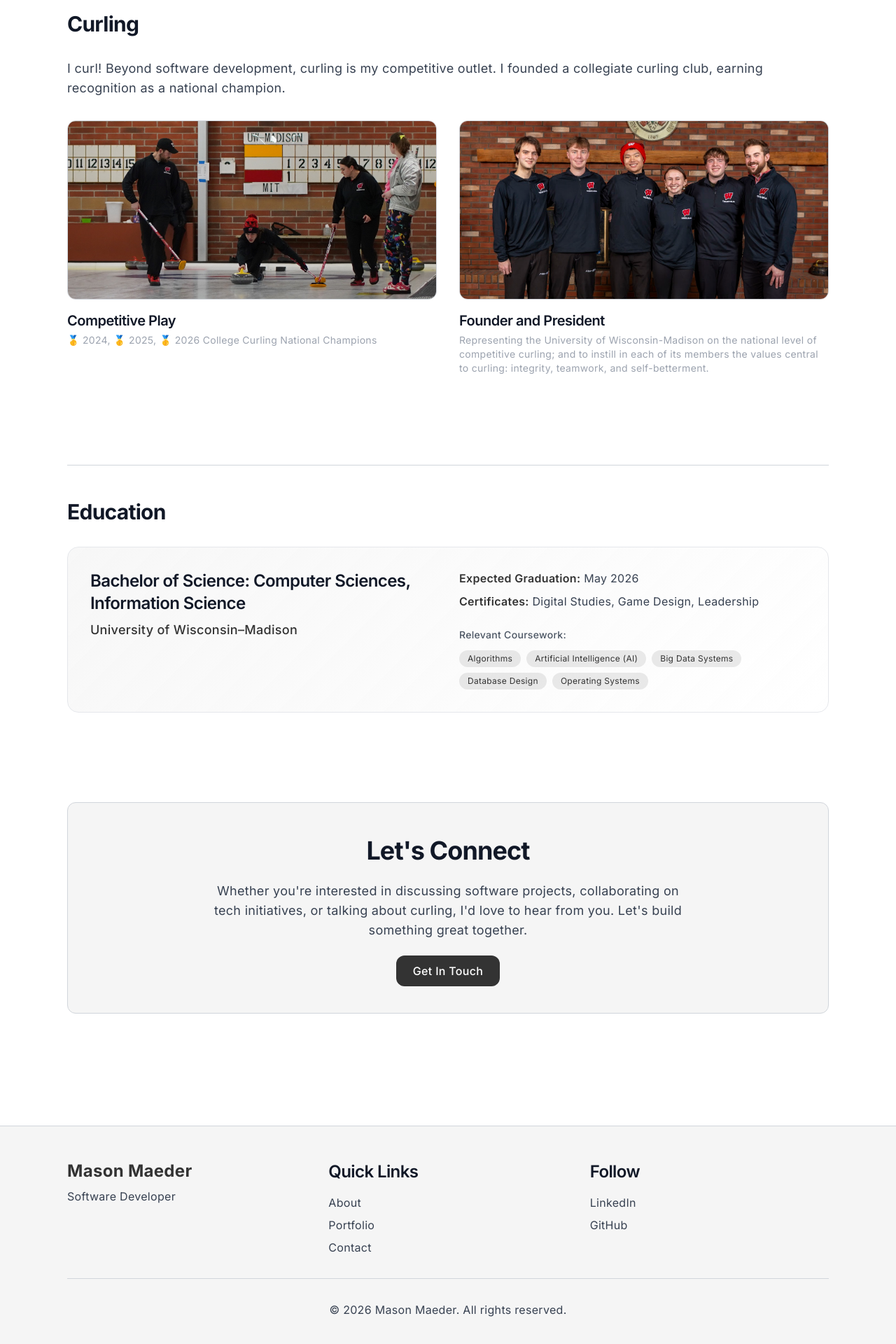
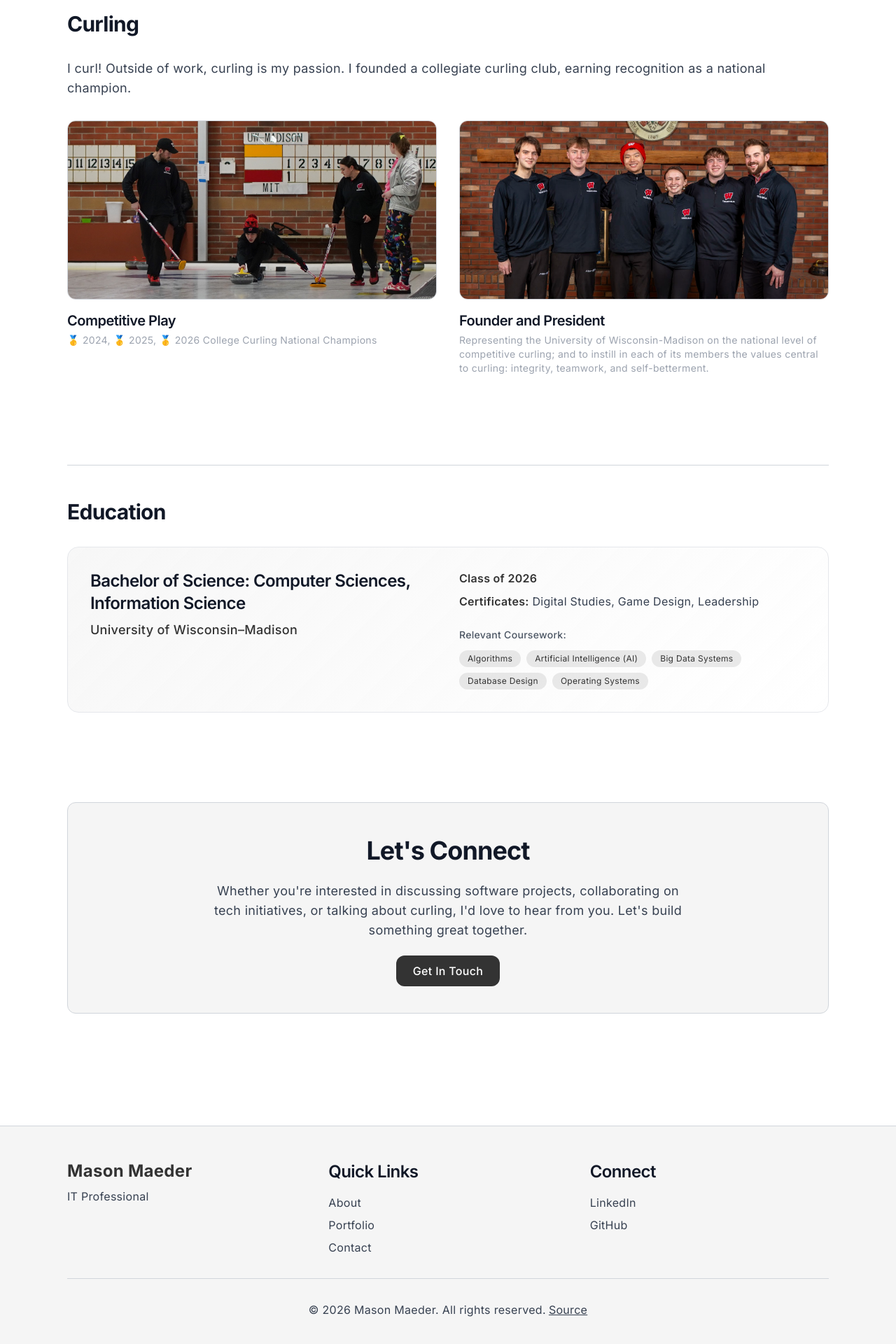
Before and after one commit to masonmaeder/masonmaeder.com, a Next.js app: page /about in a window 1280 px wide. Shown: the part 748-2668 px from the top of the page at 70% size. Built offline with nearby package versions, Linux system fonts and the light colour scheme.

Commit message:
Update terminology and links for post-grad. Add source

```diff
--- a/app/layout.tsx
+++ b/app/layout.tsx
@@ -6,9 +6,9 @@ import Footer from "@/components/Footer";
 export const metadata: Metadata = {
   title: "Mason Maeder",
   description:
-    "Software Developer",
+    "IT Professional",
   keywords: [
-    "software developer",
+    "it professional",
     "Mason Maeder",
   ],
   viewport: "width=device-width, initial-scale=1",
--- a/app/page.tsx
+++ b/app/page.tsx
@@ -47,7 +47,7 @@ export default function Home() {
               Software Engineer
             </p> */}
             <p className="text-lg text-gray-600 mb-8 leading-relaxed">
-              Senior Computer Science and Information Science student at UW-Madison seeking a full-time Software Engineer or Systems Programmer role upon graduation in May 2026.
+              I'm an IT Professional with a BS in Computer and Information Sciences from UW-Madison. I have experience spanning health informatics application development, enterprise mainframe systems, and automated data pipelines.
             </p>
 
             {/* CTA Buttons */}
--- a/components/AboutContent.tsx
+++ b/components/AboutContent.tsx
@@ -17,10 +17,10 @@ export default function AboutContent() {
       >
         <div className="order-2 md:order-1">
           <h2 className="text-3xl font-bold text-gray-900 mb-6">
-            Software Developer
+            IT Professional
           </h2>
           <p className="text-gray-700 mb-4 leading-relaxed">
-            I'm a software developer with a Bachelor of
+            I'm a IT Professional with a Bachelor of
             Science in Computer Sciences and Information Science. My journey in tech started with a
             curiosity about how things work.
           </p>
@@ -64,7 +64,7 @@ export default function AboutContent() {
       >
         <h2 className="text-3xl font-bold text-gray-900 mb-8">Curling</h2>
         <p className="text-gray-700 text-lg mb-8">
-          I curl! Beyond software development, curling is my competitive outlet. I founded a collegiate curling club, earning recognition as a national champion.
+          I curl! Outside  of work, curling is my passion. I founded a collegiate curling club, earning recognition as a national champion.
         </p>
 
         <div className="grid grid-cols-1 md:grid-cols-2 gap-8">
@@ -208,8 +208,7 @@ export default function AboutContent() {
             <div className="flex flex-col justify-between">
               <div>
                 <p className="text-gray-700 mb-2">
-                  <span className="text-accent font-semibold">Expected Graduation:</span> May
-                  2026
+                  <span className="text-accent font-semibold">Class of 2026</span>
                 </p>
                 <p className="text-gray-700">
                   <span className="text-accent font-semibold">Certificates:</span> Digital Studies, Game Design, Leadership
--- a/components/ExperienceContent.tsx
+++ b/components/ExperienceContent.tsx
@@ -93,7 +93,7 @@ export default function ExperienceContent() {
               d="M7 16a4 4 0 01-.88-7.903A5 5 0 1115.9 6L16 6a5 5 0 011 9.9M9 19l3 3m0 0l3-3m-3 3V10"
             />
           </svg> */}
-          Download Full Resume
+          Download Resume
         </a>
       </motion.div>
 
@@ -175,8 +175,7 @@ export default function ExperienceContent() {
             <div className="flex flex-col justify-between">
               <div>
                 <p className="text-gray-700 mb-2">
-                  <span className="text-accent font-semibold">Expected Graduation:</span> May
-                  2026
+                  <span className="text-accent font-semibold">Class of 2026</span>
                 </p>
                 <p className="text-gray-700">
                   <span className="text-accent font-semibold">Certificates:</span> Digital Studies, Game Design, Leadership
@@ -230,7 +229,7 @@ export default function ExperienceContent() {
             </h3>
             <p className="text-accent mb-2 font-medium">Curling Club of UW-Madison</p>
             <p className="text-gray-600 text-sm">
-              We won three consectuive National College Curling Championships in 2024, 2025, and 2026. As president, I provide coaching and skill development for 15+ students during weekly practices. I also handle all administrative duties, including managing a $13,000+ annual budget, scheduling events, and presenting to the Sport Club Council to secure funding.
+              We won three consecutive National College Curling Championships in 2024, 2025, and 2026. As president, I provided coaching and skill development for 15+ students during weekly practices. I also handled all administrative duties, including managing a $15,000+ annual budget, scheduling events, and presenting to the Sport Club Council to secure funding.
             </p>
           </motion.div>
           <motion.div
@@ -247,7 +246,7 @@ export default function ExperienceContent() {
               University Housing, UW-Madison
             </p>
             <p className="text-gray-600 text-sm">
-              I work closely with two others to manage a floor of 137 residents, fostering an inclusive and supportive community through regular events. We respond to medical emergencies, resolve roommate conflicts, and handle mental health concerns. We collaborate with university departments to organize events that enhance residents' academic, social, and personal development.
+              I worked closely with two others to manage a floor of 137 residents, fostering an inclusive and supportive community through regular events. We responded to medical emergencies, resolved roommate conflicts, and handled mental health concerns. We collaborated with university departments to organize events that enhance residents' academic, social, and personal development.
             </p>
           </motion.div>
           {/* <motion.div
--- a/components/Footer.tsx
+++ b/components/Footer.tsx
@@ -24,7 +24,7 @@ export default function Footer() {
               Mason Maeder
             </Link>
             <p className="text-gray-700 mt-2">
-              Software Developer
+              IT Professional
             </p>
           </div>
 
@@ -47,7 +47,7 @@ export default function Footer() {
 
           {/* Social Links */}
           <div>
-            <h3 className="text-gray-900 font-semibold mb-4">Follow</h3>
+            <h3 className="text-gray-900 font-semibold mb-4">Connect</h3>
             <ul className="space-y-2">
               {socialLinks.map((link) => (
                 <li key={link.href}>
@@ -69,6 +69,14 @@ export default function Footer() {
         <div className="border-t border-gray-300 pt-8">
           <p className="text-gray-700 text-center">
             © {currentYear} Mason Maeder. All rights reserved.
+            <a
+              href="https://github.com/masonmaeder/masonmaeder.com"
+              target="_blank"
+              rel="noopener noreferrer"
+              className="ml-1 underline hover:text-accent transition-colors"
+            >
+              Source
+            </a>
           </p>
         </div>
       </div>
--- a/components/PortfolioContent.tsx
+++ b/components/PortfolioContent.tsx
@@ -11,7 +11,8 @@ const projects = [
     description:
       "A patient-facing web application designed to help individuals understand and navigate the clinical process after an incidental adrenal nodule referral.",
     technologies: ["Next.js", "TypeScript", "Tailwind CSS", "PostgreSQL", "OpenAI API"],
-    link: "https://cs620.masonmaeder.com/",
+    link: "https://navigator-demo.masonmaeder.com/",
+    linkLabel: "View Demo",
     category: "Healthcare Tech",
     image: "/images/projects/navigator.png",
   },
@@ -78,10 +79,7 @@ export default function PortfolioContent() {
       >
         <h1 className="section-title">Portfolio</h1>
         <p className="text-gray-700 text-lg max-w-3xl">
-          A selection of projects showcasing my expertise in full-stack development,
-          healthcare technology, distributed systems, and innovative solutions. Each
-          project demonstrates my commitment to clean code, user experience, and
-          solving real-world problems.
+          A selection of projects showcasing my expertise in full-stack development, healthcare technology, distributed systems, and innovative solutions. Each project demonstrates my commitment to clean code, user experience, and solving real-world problems.
         </p>
       </motion.div>
 
--- a/components/ProjectCard.tsx
+++ b/components/ProjectCard.tsx
@@ -6,6 +6,7 @@ interface Project {
   description: string;
   technologies: string[];
   link: string;
+  linkLabel?: string;
   category: string;
   image?: string;
 }
@@ -85,7 +86,7 @@ export default function ProjectCard({ project }: ProjectCardProps) {
           href={project.link}
           className="text-accent font-semibold hover:text-gray-700 transition-all duration-200 flex items-center gap-2 group/link"
         >
-          View Project
+          {project.linkLabel ?? "View Project"}
           <svg
             className="w-4 h-4 group-hover/link:translate-x-1 transition-transform duration-200"
             fill="none"
```
Also changed, not shown: 1 other file (tests, documents, lock files or other folders).
